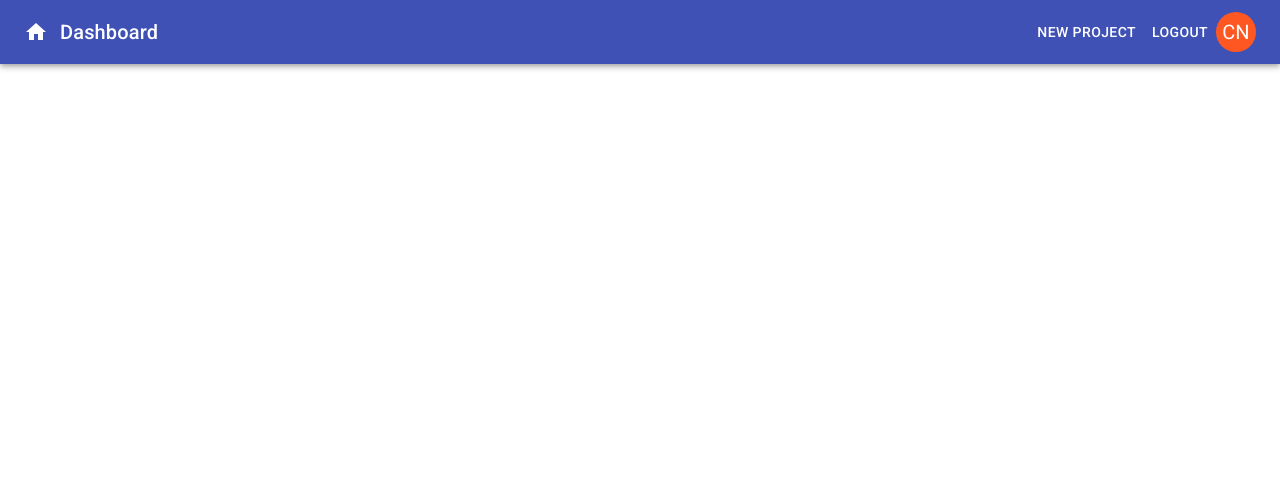
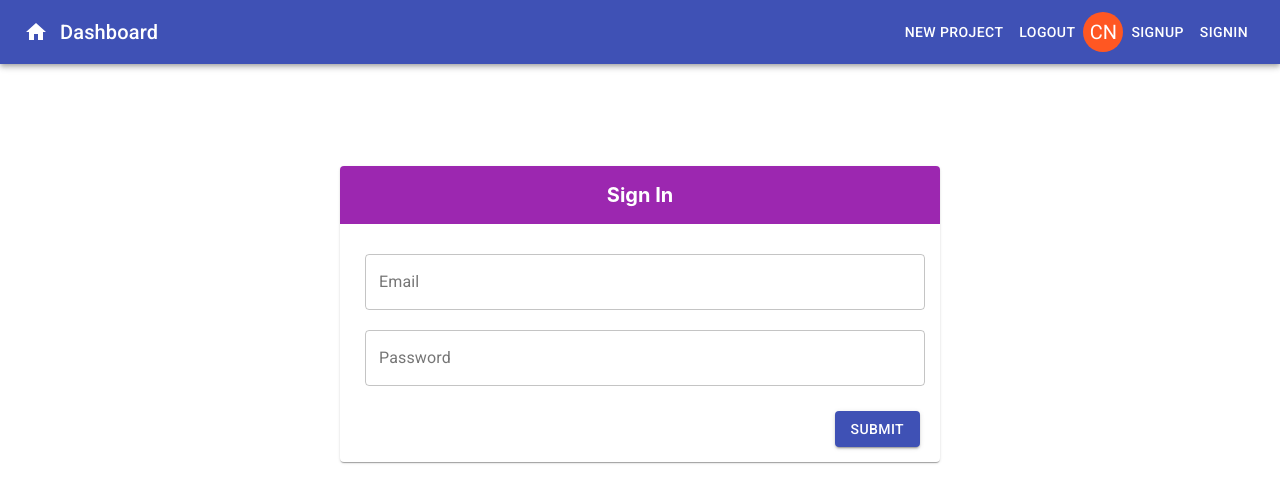
Before and after one commit to Chethan-170/react-firebase, a React (Create React App) app: page /signin in a window 1280 px wide. Shown: the top 502 px of the page. Built offline with nearby package versions, Linux system fonts and the light colour scheme.

Commit message:
Features Updated

```diff
--- a/src/App.js
+++ b/src/App.js
@@ -2,6 +2,7 @@ import NavBar from './components/layout/NavBar';
 import DashBoard from './components/dashboard/DashBoard';
 import { BrowserRouter, Route, Switch } from 'react-router-dom';
 import ProjectDetails from './components/projects/ProjectDetails';
+import Signin from './components/auth/Signin';
 
 export default function App() {
   return (
@@ -10,6 +11,7 @@ export default function App() {
       <Switch>
         <Route exact path="/" component={DashBoard}/>
         <Route path="/project/:id" component={ProjectDetails}/>
+        <Route exact path="/signin" component={Signin}/>
       </Switch>
     </BrowserRouter>
   );
--- a/src/Style.js
+++ b/src/Style.js
@@ -30,6 +30,22 @@ const myStyle = makeStyles((theme)=>({
     },
     cardBodySecondary:{
         margin: '15px'
+    },
+    authCardContainer:{
+        display: 'flex',
+        justifyContent: 'center',
+        alignItems: 'center',
+        height: 500
+    },
+    formControl:{
+        width: '100%',
+        margin: '10px 5px'
+    },
+    button:{
+        margin: '15px 0px'
+    },
+    floatRight:{
+        float: 'right'
     }
 }));
 export default myStyle;
--- /dev/null
+++ b/src/components/auth/Signin.js
@@ -0,0 +1,28 @@
+import { FormControl,Button,TextField,Card,CardContent } from "@material-ui/core";
+import myStyle from '../../Style';
+const Signin = ()=>{
+    const classes = myStyle();
+    return(
+        <div className={classes.authCardContainer}>
+            <Card style={{width:'600px'}}>
+                <CardContent style={{padding:'0'}}>
+                    <div className={classes.cardTitle} style={{textAlign:'center'}}>Sign In</div>
+                    <div className={classes.cardBody}>
+                        <form>
+                            <FormControl className={classes.formControl}>
+                                <TextField label="Email" variant="outlined" />
+                            </FormControl>
+                            <FormControl className={classes.formControl}>
+                                <TextField type="password" label="Password" variant="outlined" />
+                            </FormControl>
+                            <Button type='submit' className={`${classes.button} ${classes.floatRight}`} variant="contained" color="primary">
+                                Submit
+                            </Button>
+                        </form>
+                    </div>
+                </CardContent>
+            </Card>
+        </div>
+    )
+}
+export default Signin;
--- a/src/components/layout/NavBar.js
+++ b/src/components/layout/NavBar.js
@@ -14,7 +14,7 @@ const useStyles = makeStyles((theme) => ({
     flexGrow: 1,
   },
   title: {
-    flexGrow: 1,
+    flexGrow: 1
   }
 }));
 
@@ -24,7 +24,7 @@ function NavBar(props) {
     <div className={classes.root}>
         <AppBar position="static">
             <Toolbar>
-                <IconButton edge="start" color="inherit" aria-label="menu">
+                <IconButton onClick={()=>{props.history.push('/')}}  edge="start" color="inherit" aria-label="menu">
                     <SvgIcon>
                         <path d="M10 20v-6h4v6h5v-8h3L12 3 2 12h3v8z" />
                     </SvgIcon>
@@ -33,7 +33,7 @@ function NavBar(props) {
                     Dashboard
                 </Typography>
                 <SignInLinks/>
-                {/* <SignOutLinks/> */}
+                <SignOutLinks/>
             </Toolbar>
         </AppBar>
     </div>
--- a/src/components/layout/SignOutLinks.js
+++ b/src/components/layout/SignOutLinks.js
@@ -1,12 +1,13 @@
 import { Fragment } from "react"
 import Button from '@material-ui/core/Button';
+import { withRouter } from "react-router";
 
-const SignOutLinks = ()=>{
+const SignOutLinks = (props)=>{
     return(
         <Fragment>
-            <Button color="inherit">Signup</Button>
-            <Button color="inherit">Login</Button>
+            <Button color="inherit" onClick={()=>{props.history.push('signup')}}>Signup</Button>
+            <Button color="inherit" onClick={()=>{props.history.push('signin')}}>Signin</Button>
         </Fragment>
     )
 }
-export default SignOutLinks;
+export default withRouter(SignOutLinks);
```
